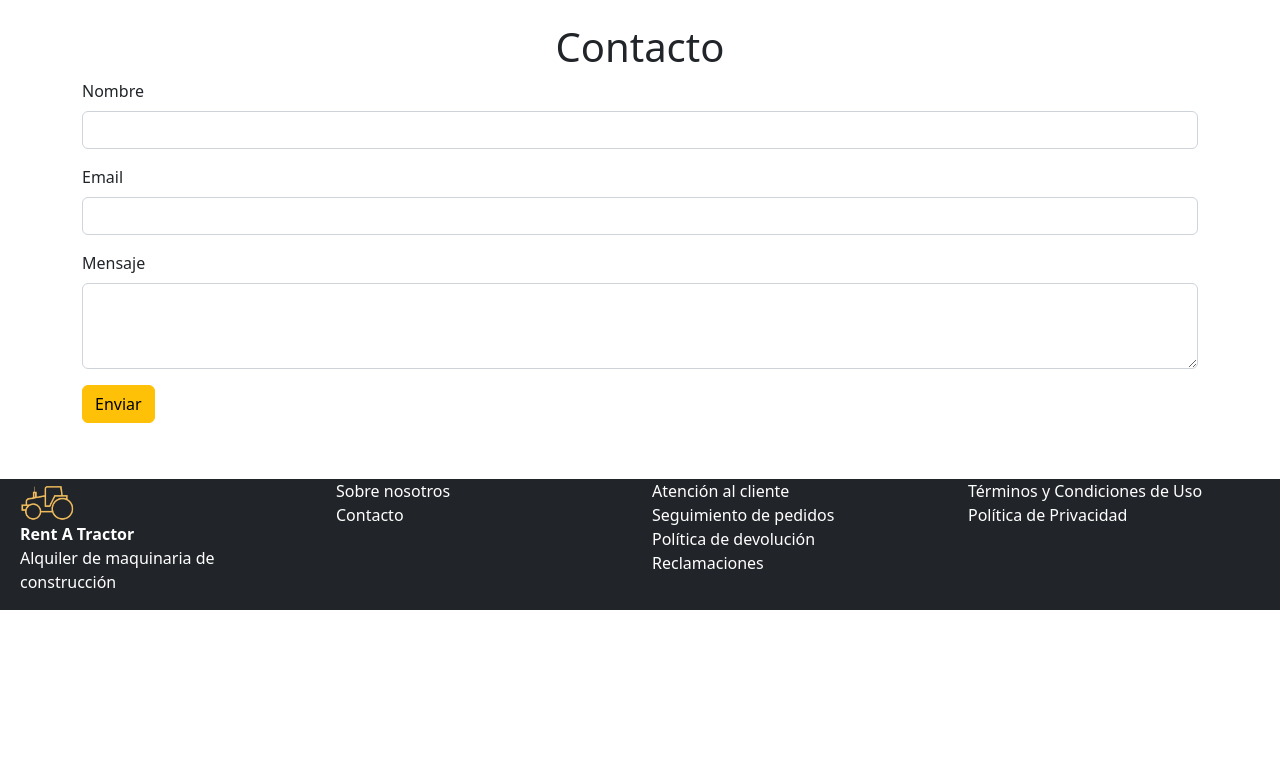
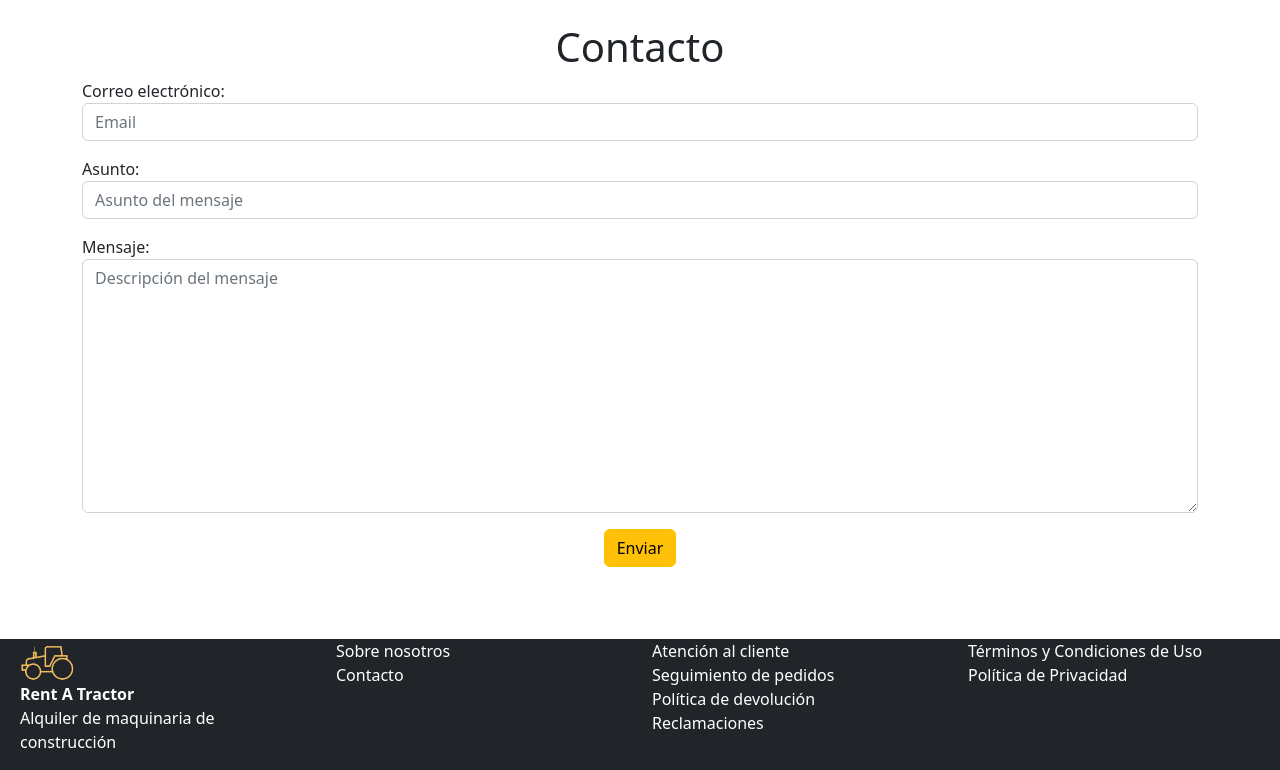
Before and after one commit to marsamber/PGPI, a Django app: page /contacto/ in a window 1280 px wide. Shown: the part 233-1003 px from the top of the page. Before the commit the page ends 843 px from the top, so only its background shows below. Run offline with Django 4.2, Linux system fonts and the light colour scheme.

Commit message:
Formulario de contacto

```diff
--- a/code/rentATractor/app/forms.py
+++ b/code/rentATractor/app/forms.py
@@ -1,7 +1,19 @@
 from django import forms
 
+
 class SearchForm(forms.Form):
-    search = forms.CharField(widget=forms.TextInput(attrs={"class":"form-control me-2", "placeholder": "Nombre del producto, categoría, fabricante, ..."}), label=False, required=False)
+    search = forms.CharField(widget=forms.TextInput(attrs={"class": "form-control me-2", "placeholder": "Nombre del producto, categoría, fabricante, ..."}), label=False, required=False)
+
 
 class OrderForm(forms.Form):
-    order = forms.ChoiceField(widget=forms.Select(attrs={"class":"form-select", "onchange":"this.form.submit()"}), choices=[("ordenar", "Ordenar por"), ("name asc", "Nombre ascendente"), ("name desc", "Nombre descendente"), ("price asc", "Precio ascendente"), ("price desc", "Precio descendente")], label=False, initial="ordenar", required=False)
+    order = forms.ChoiceField(widget=forms.Select(attrs={"class": "form-select", "onchange": "this.form.submit()"}), choices=[("ordenar", "Ordenar por"), ("name asc", "Nombre ascendente"), (
+        "name desc", "Nombre descendente"), ("price asc", "Precio ascendente"), ("price desc", "Precio descendente")], label=False, initial="ordenar", required=False)
+
+
+class ContactForm(forms.Form):
+    email = forms.EmailField(widget=forms.TextInput(
+        attrs={"class": "form-control me-2", "placeholder": "Email"}), label="Correo electrónico", required=True)
+    subject = forms.CharField(widget=forms.TextInput(
+        attrs={"class": "form-control me-2", "placeholder": "Asunto del mensaje"}), label="Asunto", required=True)
+    message = forms.CharField(widget=forms.Textarea(
+        attrs={"class": "form-control me-2", "placeholder": "Descripción del mensaje"}), label="Mensaje", required=True)
--- a/code/rentATractor/app/templates/contacto.html
+++ b/code/rentATractor/app/templates/contacto.html
@@ -1,20 +1,21 @@
 {% extends 'master.html' %} {% block contenido %}
 <div>
   <h1 class="text-center">Contacto</h1>
-    <form action="/contacto" method="POST">
-        <div class="mb-3">
-        <label for="nombre" class="form-label">Nombre</label>
-        <input type="text" class="form-control" id="nombre" name="nombre" required>
-        </div>
-        <div class="mb-3">
-        <label for="email" class="form-label">Email</label>
-        <input type="email" class="form-control" id="email" name="email" required>
-        </div>
-        <div class="mb-3">
-        <label for="mensaje" class="form-label">Mensaje</label>
-        <textarea class="form-control" id="mensaje" name="mensaje" rows="3" required></textarea>
-        </div>
-        <button type="submit" class="btn btn-warning">Enviar</button>
+
+  {% if submitted %}
+  <p class="alert alert-success" role="alert" >
+    Su mensaje se ha enviado con éxito. Gracias por contactarnos!
+  </p>
+  {% else %}
+  <form action="/contacto/" method="POST">
+      {% csrf_token %}
+          {{form.as_p}}
+      <div class="d-flex justify-content-center m-3">
+        <button type="submit" class="btn btn-warning ">Enviar</button>
+      </div>
     </form>
+  {% endif %}
+
 </div>
+
 {% endblock %}
--- a/code/rentATractor/app/views.py
+++ b/code/rentATractor/app/views.py
@@ -1,7 +1,9 @@
 from django.conf import settings
 from django.shortcuts import redirect, render
+from django.core.mail import send_mail, BadHeaderError
+from django.http import HttpResponse, HttpResponseRedirect
 
-from app.forms import OrderForm, SearchForm
+from app.forms import OrderForm, SearchForm, ContactForm
 
 # Create your views here.
 def index(request):
@@ -187,14 +189,35 @@ def sobreNosotros(request):
 
 def contacto(request):
     formulario = SearchForm()
+    form = ContactForm()
+    submitted = False
+    if request.method == 'POST':
+        form = ContactForm(request.POST)
+        if form.is_valid():
+            subject = "Website Inquiry"
+            body = {
+                'email': form.cleaned_data['email'],
+                'subject': form.cleaned_data['subject'],
+                'message': form.cleaned_data['message'],
+            }
+            message = "\n".join(body.values())
 
-    if request.method == 'POST':
+            try:
+                send_mail(subject, message, body.get(0), ['iredomgar4@alum.us.es'])
+            except BadHeaderError:
+                return HttpResponse('Invalid header found.')
+            return redirect('/contacto?submitted=True')
+
         formulario = SearchForm(request.POST)
         if formulario.is_valid():
             request.session['search'] = formulario.cleaned_data['search']
             return redirect('/catalogo/Resultados de: ' + request.session['search'])
 
-    return render(request, 'contacto.html', {'formulario': formulario, 'STATIC_URL':settings.STATIC_URL})
+    else:
+        if 'submitted' in request.GET:
+            submitted = True
+
+    return render(request, 'contacto.html', {'formulario': formulario, 'form': form, 'STATIC_URL':settings.STATIC_URL, 'submitted': submitted})
 
 def atencionCliente(request):
     formulario = SearchForm()
--- a/code/rentATractor/rentATractor/settings.py
+++ b/code/rentATractor/rentATractor/settings.py
@@ -52,6 +52,8 @@ MIDDLEWARE = [
 ]
 
 ROOT_URLCONF = 'rentATractor.urls'
+EMAIL_BACKEND = 'django.core.mail.backends.console.EmailBackend'
+
 
 TEMPLATES = [
     {
--- a/code/rentATractor/rentATractor/urls.py
+++ b/code/rentATractor/rentATractor/urls.py
@@ -14,7 +14,7 @@ Including another URLconf
     2. Add a URL to urlpatterns:  path('blog/', include('blog.urls'))
 """
 from django.contrib import admin
-from django.urls import path
+from django.urls import path, include
 from app import views
 import django.views
 from django.conf import settings
@@ -22,11 +22,11 @@ from django.conf.urls.static import static
 
 urlpatterns = [
     path('admin/', admin.site.urls),
-    path('', views.index),
+    path('', views.index, name="homepage"),
     path('login/', views.login),
     path('register/', views.register),
-    path('catalogo/<str:categoria>',views.catalogo),
-    path('producto/<str:nombre>',views.producto),
+    path('catalogo/<str:categoria>', views.catalogo),
+    path('producto/<str:nombre>', views.producto),
     path('cesta/', views.cesta),
     path('domicilioPago/', views.domicilioPago),
     path('datosPago/', views.datosPago),
```
Also changed, not shown: code/rentATractor/db.sqlite3.
